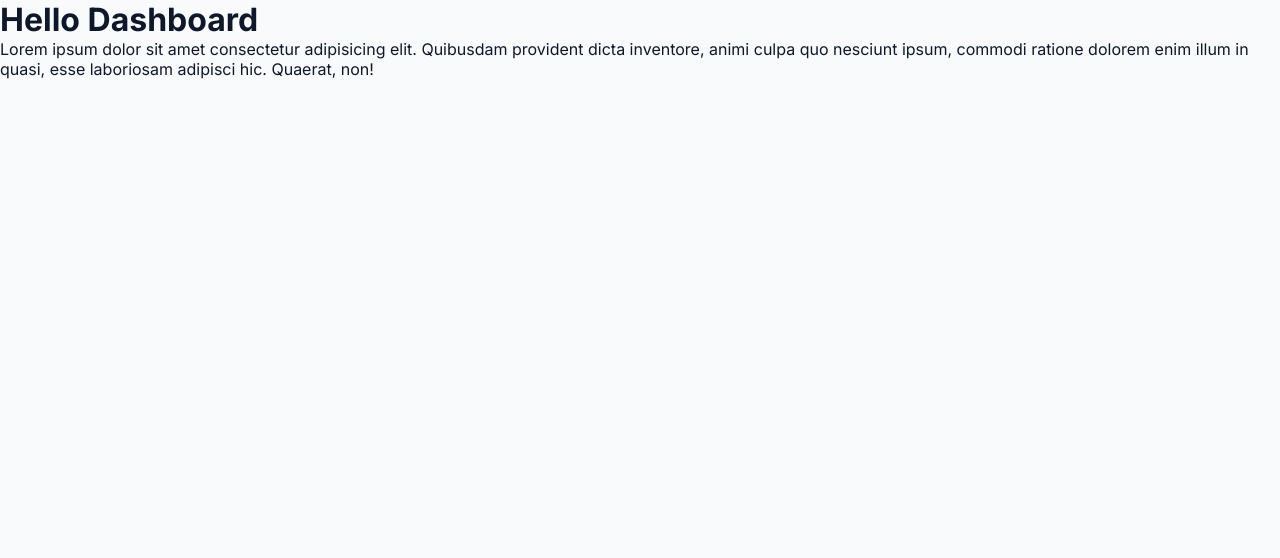
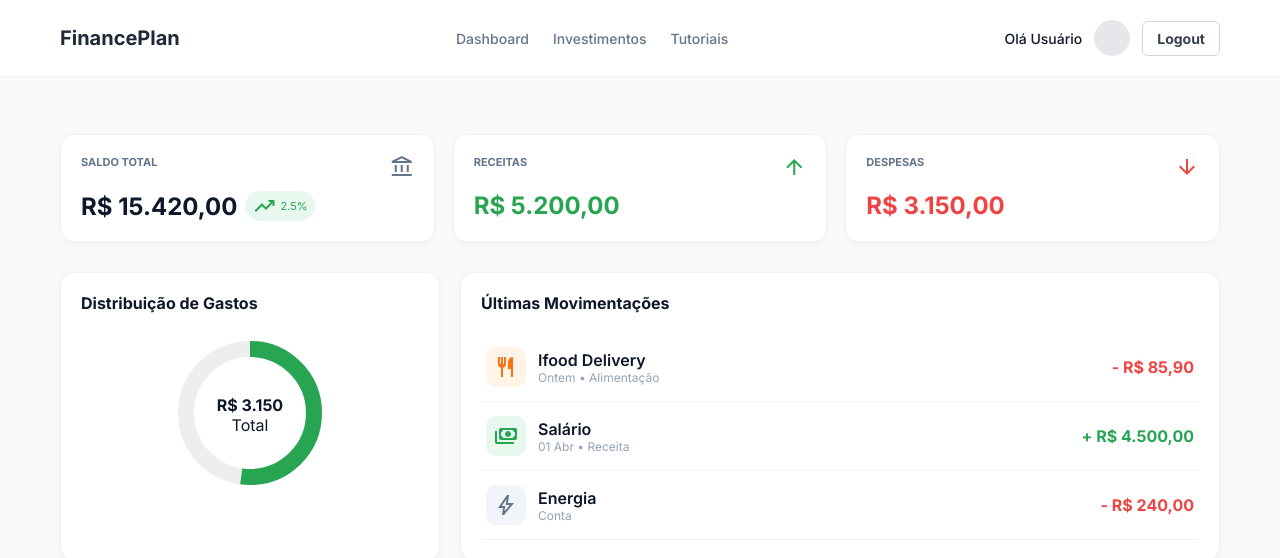
Before and after one commit to pe-odake/FinancePlan, a React app in the folder frontend/: page /dashboard in a window 1280 px wide. Shown: the top 558 px of the page. Built offline with nearby package versions, Linux system fonts and the light colour scheme; sample sign-in values are in the browser's storage; the HTML template or start-up script is replaced by a standard one.

Commit message:
fix: tela de dashboard e header finalizadas, e login e token funcionando

```diff
--- a/frontend/src/App.jsx
+++ b/frontend/src/App.jsx
@@ -1,4 +1,5 @@
 import { BrowserRouter, Routes, Route } from "react-router-dom"
+import { AuthProvider } from './contexts/AuthContext'
 
 import Landing from "./pages/Landing.jsx"
 import Login from "./pages/Login.jsx"
@@ -6,6 +7,7 @@ import Dashboard from "./pages/Dashboard"
 
 function App() {
   return (
+    <AuthProvider>
       <BrowserRouter>
         <Routes>
           <Route path="/" element={<Landing />} />
@@ -13,6 +15,7 @@ function App() {
           <Route path="/dashboard" element={<Dashboard />} />
         </Routes>
       </BrowserRouter>
+    </AuthProvider>
   )
 }
 
--- a/frontend/src/component/Header.jsx
+++ b/frontend/src/component/Header.jsx
@@ -1,28 +1,74 @@
 import "../css/Header.css";
-import { Link } from 'react-router-dom';
+import { Link, useNavigate } from "react-router-dom";
+import { useContext } from "react";
+import { AuthContext } from "../contexts/AuthContext";
 
 function Header() {
+  const { authenticated, logout, user } = useContext(AuthContext);
+  const navigate = useNavigate();
+
+  const handleLogout = () => {
+    logout();
+    navigate("/");
+  };
+
   return (
-    <div>
     <header className="header">
-        <div className="container header-content">
+      <div className="container-header header-content">
+
+        {/* LOGO */}
         <div className="logo">
           <span>FinancePlan</span>
         </div>
 
+        {/* NAV */}
         <nav className="nav">
-            <a href="#">Início</a>
-            <a href="#recursos">Recursos</a>
-            <a href="#">Blog</a>
+          {!authenticated ? (
+            <>
+              <Link to="/">Início</Link>
+              <Link to="/">Investimentos</Link>
+              <Link to="/">Tutoriais</Link>
+            </>
+          ) : (
+            <>
+              <Link to="/dashboard">Dashboard</Link>
+              <Link to="/">Investimentos</Link>
+              <Link to="/">Tutoriais</Link>
+            </>
+          )}
         </nav>
 
+        {/* DIREITA */}
+        <div className="header-right">
+          {authenticated ? (
+            <div className="user-area">
+              <span className="user-text">
+                Olá {user?.nome || "Usuário"}
+              </span>
+
+              <div className="avatar"></div>
+
+              <button
+                className="btn btn-outline"
+                onClick={handleLogout}
+              >
+                Logout
+              </button>
+            </div>
+          ) : (
             <div className="header-buttons">
-            <button className="btn btn-outline"><Link to="/login">Login</Link></button>
-            <button className="btn btn-primary-header"><Link to="/login">Começar agora</Link></button>
+              <Link to="/login" className="btn btn-outline">
+                Login
+              </Link>
+              <Link to="/register" className="btn btn-primary-header">
+                Registrar
+              </Link>
             </div>
+          )}
+        </div>
+
       </div>
     </header>
-    </div>
   );
 }
 
--- /dev/null
+++ b/frontend/src/contexts/AuthContext.jsx
@@ -0,0 +1,32 @@
+import { createContext, useState, useEffect } from 'react';
+
+export const AuthContext = createContext();
+
+export const AuthProvider = ({ children }) => {
+  const [user, setUser] = useState(null);
+  const [loading, setLoading] = useState(true);
+
+  useEffect(() => {
+    const savedUser = localStorage.getItem('user');
+    if (savedUser) {
+      setUser(JSON.parse(savedUser));
+    }
+    setLoading(false);
+  }, []);
+
+  const login = (userData) => {
+    setUser(userData);
+    localStorage.setItem('user', JSON.stringify(userData));
+  };
+
+  const logout = () => {
+    setUser(null);
+    localStorage.removeItem('user');
+  };
+
+  return (
+    <AuthContext.Provider value={{ user, authenticated: !!user, loading, login, logout }}>
+      {children}
+    </AuthContext.Provider>
+  );
+};
--- /dev/null
+++ b/frontend/src/css/Dashboard.css
@@ -0,0 +1,204 @@
+/* Layout */
+.dashboard {
+  padding-top: 94px; /* Espaço para o header fixo */
+}
+
+.dashboard-container {
+  max-width: 1200px;
+  margin: auto;
+  padding: 40px 20px;
+}
+
+/* Cards */
+.cards {
+  display: grid;
+  grid-template-columns: repeat(3, 1fr);
+  gap: 18px;
+  margin-bottom: 30px;
+}
+
+.card {
+  background: #fff;
+  border: 1px solid #f1f3f1;
+  border-radius: 14px;
+  padding: 20px;
+  box-shadow: 0 2px 10px rgba(0,0,0,0.04);
+}
+
+.card-header {
+  display: flex;
+  justify-content: space-between;
+  margin-bottom: 12px;
+}
+
+.label {
+  font-size: 11px;
+  text-transform: uppercase;
+  color: #64748b;
+  font-weight: 700;
+}
+
+/* Valores */
+.card-value {
+  display: flex;
+  align-items: center;
+  gap: 8px;
+}
+
+.card h3 {
+  font-size: 24px;
+  font-weight: bold;
+}
+
+.value-green {
+  color: #27a552;
+}
+
+.value-red {
+  color: #ef4444;
+}
+
+/* Badge */
+.badge {
+  display: flex;
+  align-items: center;
+  gap: 4px;
+  font-size: 11px;
+  padding: 3px 7px;
+  border-radius: 999px;
+}
+
+.badge.positive {
+  background: #e8f8ef;
+  color: #27a552;
+}
+
+/* Grid */
+.grid {
+  display: grid;
+  grid-template-columns: 1fr 2fr;
+  gap: 20px;
+}
+
+.section-title {
+  font-weight: bold;
+  margin-bottom: 20px;
+}
+
+/* Chart */
+.chart {
+  position: relative;
+  width: 160px;
+  margin: auto;
+}
+
+.chart svg {
+  transform: rotate(-90deg);
+}
+
+.chart circle {
+  fill: none;
+  stroke-width: 10;
+}
+
+.chart-bg {
+  stroke: #eee;
+}
+
+.chart-green {
+  stroke: #27a552;
+  stroke-dasharray: 251;
+  stroke-dashoffset: 120;
+}
+
+.chart-center {
+  position: absolute;
+  inset: 0;
+  display: flex;
+  flex-direction: column;
+  align-items: center;
+  justify-content: center;
+}
+
+.chart-center span {
+  font-weight: bold;
+}
+
+/* Lista */
+.list {
+  margin-top: 10px;
+}
+
+.item {
+  display: flex;
+  justify-content: space-between;
+  align-items: center;
+  padding: 14px 5px;
+  border-bottom: 1px solid #f1f3f1;
+}
+
+.item-left {
+  display: flex;
+  align-items: center;
+  gap: 12px;
+}
+
+.title {
+  font-weight: 600;
+}
+
+.subtitle {
+  font-size: 12px;
+  color: #94a3b8;
+}
+
+/* Ícones */
+.icon-box {
+  width: 40px;
+  height: 40px;
+  border-radius: 10px;
+  display: flex;
+  align-items: center;
+  justify-content: center;
+}
+
+.icon-box.orange {
+  background: #fff4e6;
+  color: #f97316;
+}
+
+.icon-box.green {
+  background: #e8f8ef;
+  color: #27a552;
+}
+
+.icon-box.gray {
+  background: #f1f5f9;
+  color: #64748b;
+}
+
+/* Ícones do topo (faltavam no CSS) */
+.icon-green {
+  color: #27a552;
+}
+
+.icon-red {
+  color: #ef4444;
+}
+
+.icon-gray {
+  color: #64748b;
+}
+
+/* Valores */
+.value {
+  font-weight: bold;
+}
+
+.value.positive {
+  color: #27a552;
+}
+
+.value.negative {
+  color: #ef4444;
+}
--- a/frontend/src/css/Header.css
+++ b/frontend/src/css/Header.css
@@ -1,68 +1,109 @@
-/* ================= HEADER ================= */
-
-* {
-    text-decoration: none;
+.header {
+  position: fixed;
+  top: 0;
+  left: 0;
+  right: 0;
+  z-index: 50;
+  width: 100%;
+  background: rgba(255, 255, 255, 0.9);
+  backdrop-filter: blur(10px);
+  border-bottom: 1px solid #f1f3f1;
 }
 
-.header {
-  position: sticky;
-  top: 0;
-  background: rgba(255, 255, 255, 0.9);
-  backdrop-filter: blur(8px);
-  border-bottom: 1px solid #e5e7eb;
-  z-index: 50;
+.container-header {
+  max-width: 1200px;
+  margin: 0 auto;
+  padding: 20px;
 }
 
 .header-content {
-  height: 80px;
   display: flex;
   align-items: center;
   justify-content: space-between;
 }
 
+/* LOGO */
 .logo span {
-  font-size: 22px;
-  font-weight: 800;
-  color: #1e293b;
+  font-size: 20px;
+  font-weight: bold;
+  color: #1f2937;
 }
 
+/* NAV */
 .nav {
   display: flex;
-  gap: 40px;
+  gap: 24px;
 }
 
 .nav a {
   text-decoration: none;
+  color: #64748b;
   font-size: 14px;
-  font-weight: 600;
-  color: #475569;
+  font-weight: 500;
   transition: 0.2s;
 }
 
 .nav a:hover {
-  color: #27ae60;
+  color: #1f2937;
 }
 
+/* RIGHT SIDE */
+.header-right {
+  display: flex;
+  align-items: center;
+}
+
+/* BUTTONS */
 .header-buttons {
   display: flex;
-  align-items: center;
-  gap: 16px;
+  gap: 12px;
+}
+
+.btn {
+  padding: 8px 14px;
+  border-radius: 6px;
+  font-size: 14px;
+  cursor: pointer;
+  text-decoration: none;
+}
+
+.btn-outline {
+  border: 1px solid #d1d5db;
+  background: transparent;
+  color: #374151;
+}
+
+.btn-outline:hover {
+  background: #f3f4f6;
 }
 
 .btn-primary-header {
-  padding: 14px;
-  border-radius: 12px;
-  background: #22c55e;
+  background: #27a552;
+  color: white;
   border: none;
-  font-weight: 700;
-  cursor: pointer;
-  transition: 0.3s;
 }
 
 .btn-primary-header:hover {
-  background: #16a34a;
+  background: #1f8a42;
 }
 
-.btn-primary-header a {
-  color: white;
+/* USER AREA */
+.user-area {
+  display: flex;
+  align-items: center;
+  gap: 12px;
 }
+
+.user-text {
+  font-size: 14px;
+  font-weight: 500;
+}
+
+/* AVATAR */
+.avatar {
+  width: 36px;
+  height: 36px;
+  border-radius: 50%;
+  border: 1px solid #e5e7eb;
+  background: #e5e7eb; /* placeholder */
+}
--- a/frontend/src/pages/Dashboard.jsx
+++ b/frontend/src/pages/Dashboard.jsx
@@ -1,18 +1,151 @@
+import { useContext, useEffect } from "react";
+import "../css/Dashboard.css";
+import Header from "../component/Header";
+import { useNavigate } from "react-router-dom";
+import { AuthContext } from "../contexts/AuthContext";
+
 function Dashboard() {
-    return (
+  const { authenticated, loading } = useContext(AuthContext);
+  const navigate = useNavigate();
 
-        <div>
-            <h1>Hello Dashboard</h1>
-            <p>Lorem ipsum dolor sit amet consectetur
-                adipisicing elit. Quibusdam provident
-                dicta inventore, animi culpa quo nesciunt
-                ipsum, commodi ratione dolorem enim illum
-                in quasi, esse laboriosam adipisci hic.
-                Quaerat, non!
-            </p>
+  useEffect(() => {
+    if (!loading && !authenticated) {
+      navigate("/login");
+    }
+  }, [authenticated, loading, navigate]);
+
+  if (loading) {
+    return <div>Carregando...</div>;
+  }
+
+  if (!authenticated) {
+    return null; // Ou uma mensagem, mas o useEffect redirecionará
+  }
+
+  return (
+    <div className="dashboard">
+      <Header />
+
+      <main className="dashboard-container">
+        {/* <!-- CARDS --> */}
+        <section className="cards">
+          <div className="card">
+            <div className="card-header">
+              <span className="label">Saldo Total</span>
+              <span className="material-symbols-outlined icon-gray">
+                account_balance
+              </span>
+            </div>
+
+            <div className="card-value">
+              <h3>R$ 15.420,00</h3>
+              <span className="badge positive">
+                <span className="material-symbols-outlined">trending_up</span>
+                2.5%
+              </span>
+            </div>
+          </div>
+
+          <div className="card">
+            <div className="card-header">
+              <span className="label">Receitas</span>
+              <span className="material-symbols-outlined icon-green">
+                arrow_upward
+              </span>
+            </div>
+
+            <h3 className="value-green">R$ 5.200,00</h3>
+          </div>
+
+          <div className="card">
+            <div className="card-header">
+              <span className="label">Despesas</span>
+              <span className="material-symbols-outlined icon-red">
+                arrow_downward
+              </span>
+            </div>
+
+            <h3 className="value-red">R$ 3.150,00</h3>
+          </div>
+        </section>
+
+        {/* <!-- GRID --> */}
+        <div className="grid">
+          {/* <!-- GRÁFICO --> */}
+          <div className="card">
+            <h4 className="section-title">Distribuição de Gastos</h4>
+
+            <div className="chart">
+              <svg viewBox="0 0 100 100">
+                <circle cx="50" cy="50" r="40" className="chart-bg" />
+                <circle cx="50" cy="50" r="40" className="chart-green" />
+              </svg>
+
+              <div className="chart-center">
+                <span>R$ 3.150</span>
+                <p>Total</p>
+              </div>
+            </div>
+          </div>
+
+          {/* <!-- MOVIMENTAÇÕES --> */}
+          <div className="card">
+            <h4 className="section-title">Últimas Movimentações</h4>
+
+            <div className="list">
+              {/* <!-- ITEM --> */}
+              <div className="item">
+                <div className="item-left">
+                  <div className="icon-box orange">
+                    <span className="material-symbols-outlined">restaurant</span>
+                  </div>
+
+                  <div>
+                    <p className="title">Ifood Delivery</p>
+                    <p className="subtitle">Ontem • Alimentação</p>
+                  </div>
+                </div>
+
+                <span className="value negative">- R$ 85,90</span>
+              </div>
+
+              {/* <!-- ITEM --> */}
+              <div className="item">
+                <div className="item-left">
+                  <div className="icon-box green">
+                    <span className="material-symbols-outlined">payments</span>
+                  </div>
+
+                  <div>
+                    <p className="title">Salário</p>
+                    <p className="subtitle">01 Abr • Receita</p>
+                  </div>
+                </div>
+
+                <span className="value positive">+ R$ 4.500,00</span>
+              </div>
+
+              {/* <!-- ITEM -->F */}
+              <div className="item">
+                <div className="item-left">
+                  <div className="icon-box gray">
+                    <span className="material-symbols-outlined">bolt</span>
+                  </div>
+
+                  <div>
+                    <p className="title">Energia</p>
+                    <p className="subtitle">Conta</p>
+                  </div>
+                </div>
+
+                <span className="value negative">- R$ 240,00</span>
+              </div>
+            </div>
+          </div>
         </div>
-
-    )
+      </main>
+    </div>
+  );
 }
 
 export default Dashboard;
```
Also changed, not shown: frontend/src/main.jsx (+6 -3 lines), frontend/src/pages/Login.jsx (+5 -2 lines). Lines whose indentation alone changed are shown as unchanged.
